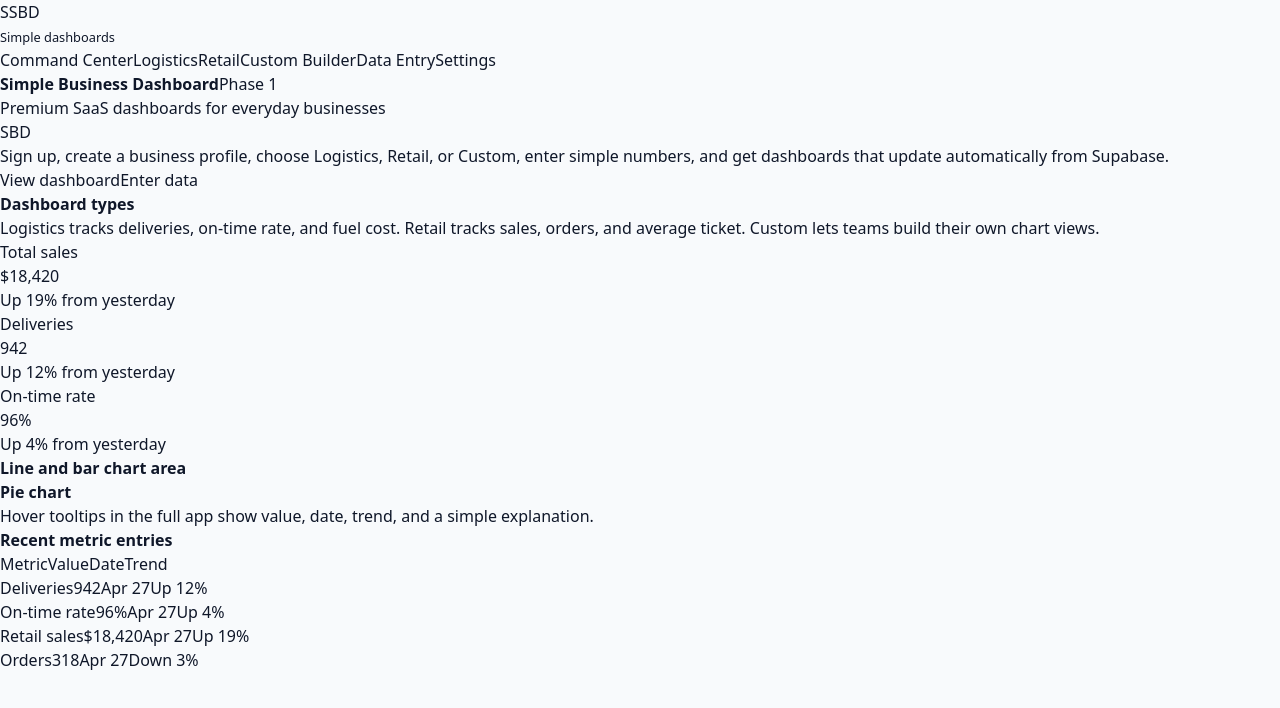
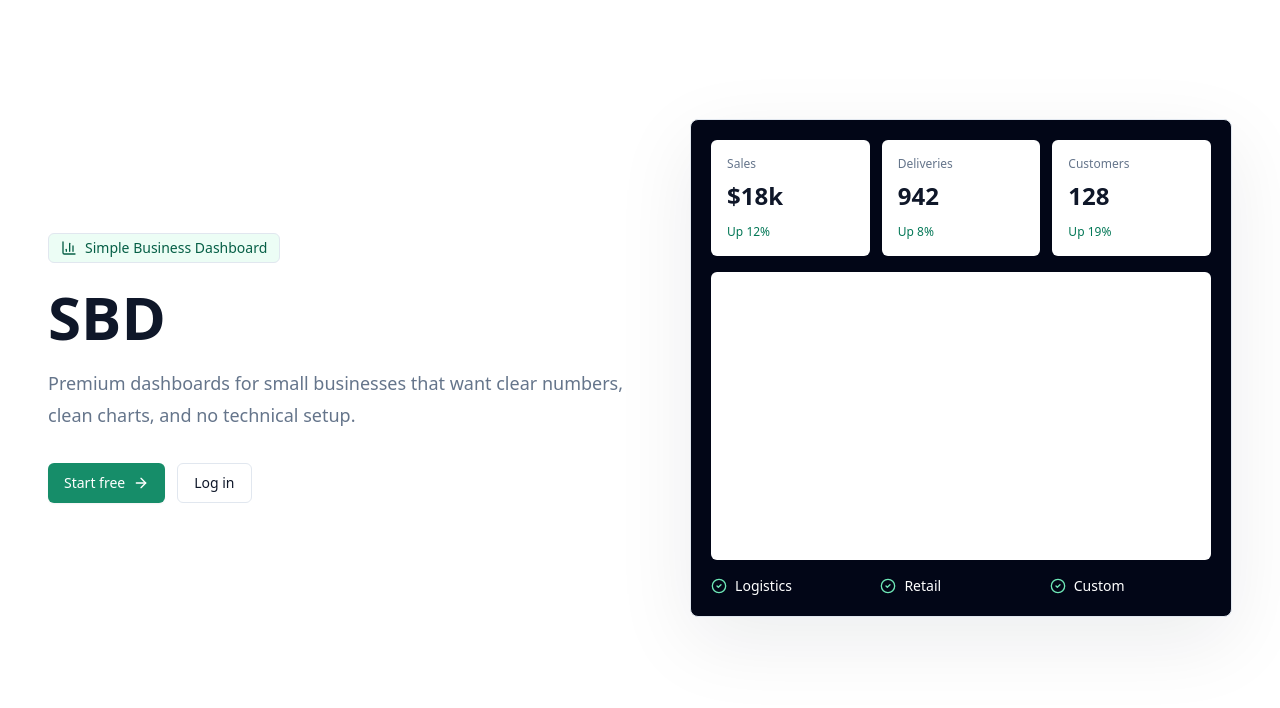
Before and after one commit to addrway/Simple-Business-Dashboards, a Next.js app: page / in a window 1280 px wide. Shown: the top 708 px of the page. Built offline with nearby package versions, Linux system fonts and the light colour scheme.

Commit message:
Fix landing page Tailwind styles on Vercel

```diff
--- a/app/page.tsx
+++ b/app/page.tsx
@@ -1,54 +1,59 @@
-const bars = [42, 74, 58, 88, 67, 95, 80];
-const rows = [
-  ["Deliveries", "942", "Apr 27", "Up 12%"],
-  ["On-time rate", "96%", "Apr 27", "Up 4%"],
-  ["Retail sales", "$18,420", "Apr 27", "Up 19%"],
-  ["Orders", "318", "Apr 27", "Down 3%"]
-];
+import Link from "next/link";
+import { ArrowRight, BarChart3, CheckCircle2 } from "lucide-react";
+import { Button } from "@/components/ui/button";
 
-export default function Home() {
+export default function LandingPage() {
   return (
-    <main className="shell">
-      <aside className="sidebar">
-        <div className="brand"><span className="logo">S</span><span>SBD<br/><small>Simple dashboards</small></span></div>
-        <nav className="nav">
-          <a href="#command">Command Center</a>
-          <a href="#logistics">Logistics</a>
-          <a href="#retail">Retail</a>
-          <a href="#custom">Custom Builder</a>
-          <a href="#data">Data Entry</a>
-          <a href="#settings">Settings</a>
-        </nav>
-      </aside>
-      <section className="main">
-        <header className="top"><strong>Simple Business Dashboard</strong><span>Phase 1</span></header>
-        <div className="content">
-          <section className="hero panel">
-            <div>
-              <div className="eyebrow">Premium SaaS dashboards for everyday businesses</div>
-              <h1>SBD</h1>
-              <p>Sign up, create a business profile, choose Logistics, Retail, or Custom, enter simple numbers, and get dashboards that update automatically from Supabase.</p>
-              <div className="buttons"><a className="button primary" href="#command">View dashboard</a><a className="button" href="#data">Enter data</a></div>
+    <main className="min-h-screen bg-white">
+      <section className="grid min-h-[92vh] items-center gap-10 px-6 py-10 md:px-12 lg:grid-cols-[1fr_0.9fr]">
+        <div className="max-w-2xl">
+          <div className="mb-6 inline-flex items-center gap-2 rounded-md border bg-emerald-50 px-3 py-1 text-sm font-medium text-emerald-800">
+            <BarChart3 className="h-4 w-4" />
+            Simple Business Dashboard
+          </div>
+          <h1 className="text-4xl font-semibold tracking-normal md:text-6xl">SBD</h1>
+          <p className="mt-5 max-w-xl text-lg leading-8 text-muted-foreground">
+            Premium dashboards for small businesses that want clear numbers, clean charts, and no technical setup.
+          </p>
+          <div className="mt-8 flex flex-wrap gap-3">
+            <Button asChild>
+              <Link href="/signup">
+                Start free
+                <ArrowRight className="h-4 w-4" />
+              </Link>
+            </Button>
+            <Button asChild variant="outline">
+              <Link href="/login">Log in</Link>
+            </Button>
+          </div>
+        </div>
+        <div className="rounded-lg border bg-slate-950 p-5 shadow-soft">
+          <div className="grid gap-3 sm:grid-cols-3">
+            {["Sales", "Deliveries", "Customers"].map((label, index) => (
+              <div key={label} className="rounded-md bg-white p-4">
+                <p className="text-xs text-muted-foreground">{label}</p>
+                <p className="mt-2 text-2xl font-semibold">{["$18k", "942", "128"][index]}</p>
+                <p className="mt-3 text-xs text-emerald-700">Up {["12", "8", "19"][index]}%</p>
+              </div>
+            ))}
+          </div>
+          <div className="mt-4 h-72 rounded-md bg-white p-5">
+            <div className="flex h-full items-end gap-3">
+              {[44, 72, 58, 90, 66, 86, 98].map((height, index) => (
+                <div key={index} className="flex flex-1 items-end rounded bg-emerald-100">
+                  <div className="w-full rounded bg-emerald-700" style={{ height: `${height}%` }} />
+                </div>
+              ))}
             </div>
-            <div className="panel">
-              <strong>Dashboard types</strong>
-              <p>Logistics tracks deliveries, on-time rate, and fuel cost. Retail tracks sales, orders, and average ticket. Custom lets teams build their own chart views.</p>
-            </div>
-          </section>
-          <section id="command" className="kpis">
-            <div className="panel kpi"><span>Total sales</span><div className="value">$18,420</div><div className="trend">Up 19% from yesterday</div></div>
-            <div className="panel kpi"><span>Deliveries</span><div className="value">942</div><div className="trend">Up 12% from yesterday</div></div>
-            <div className="panel kpi"><span>On-time rate</span><div className="value">96%</div><div className="trend">Up 4% from yesterday</div></div>
-          </section>
-          <section className="charts">
-            <div className="panel"><strong>Line and bar chart area</strong><div className="bars">{bars.map((height, index)=><div className="bar" key={index} style={{height:`${height}%`}} />)}</div></div>
-            <div className="panel"><strong>Pie chart</strong><div className="pie"/><p>Hover tooltips in the full app show value, date, trend, and a simple explanation.</p></div>
-          </section>
-          <section className="panel table" id="data">
-            <strong>Recent metric entries</strong>
-            <div className="row head"><span>Metric</span><span>Value</span><span>Date</span><span>Trend</span></div>
-            {rows.map((row)=><div className="row" key={row[0]}>{row.map((cell)=><span key={cell}>{cell}</span>)}</div>)}
-          </section>
+          </div>
+          <div className="mt-4 grid gap-2 text-sm text-white sm:grid-cols-3">
+            {["Logistics", "Retail", "Custom"].map((item) => (
+              <div key={item} className="flex items-center gap-2">
+                <CheckCircle2 className="h-4 w-4 text-emerald-300" />
+                {item}
+              </div>
+            ))}
+          </div>
         </div>
       </section>
     </main>
```
